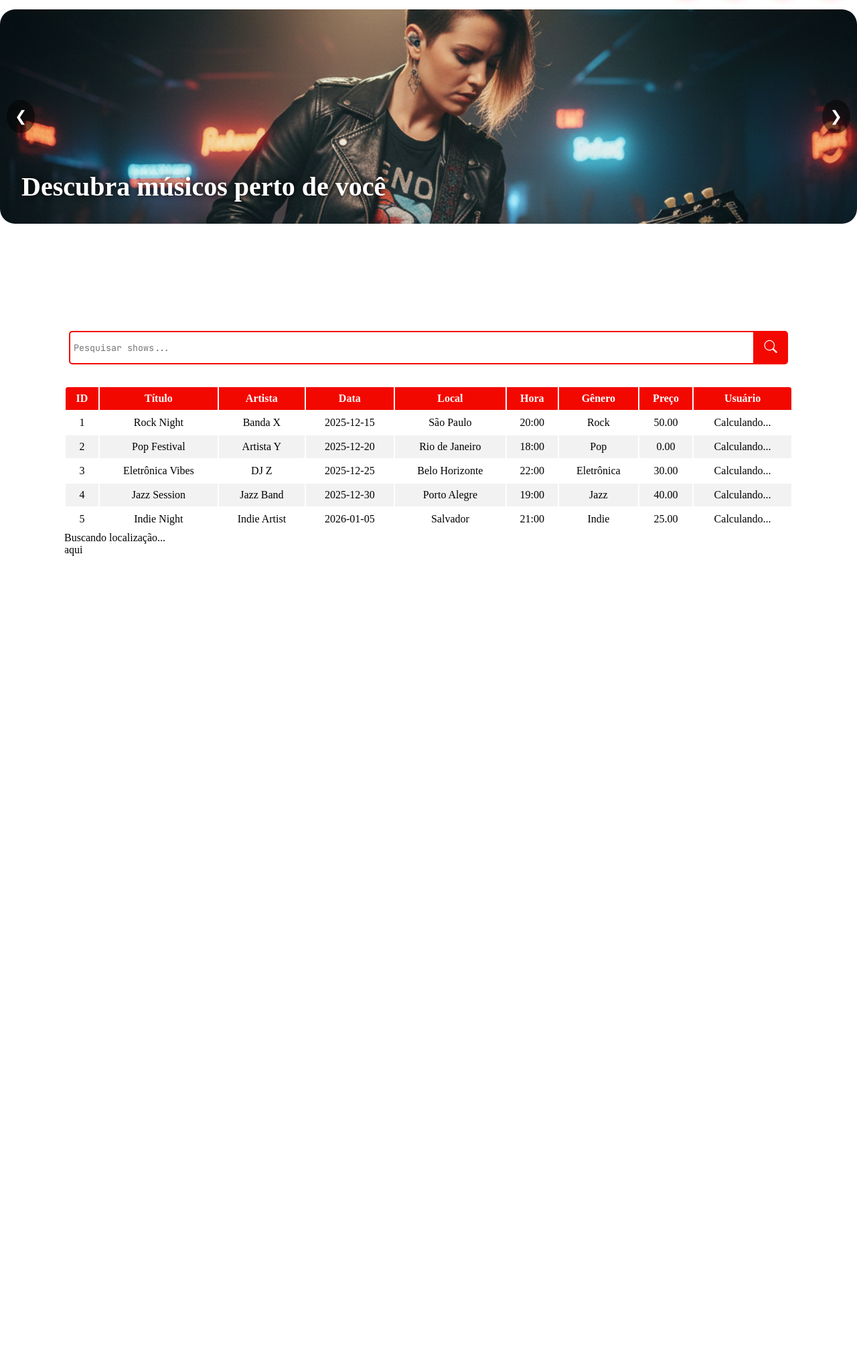
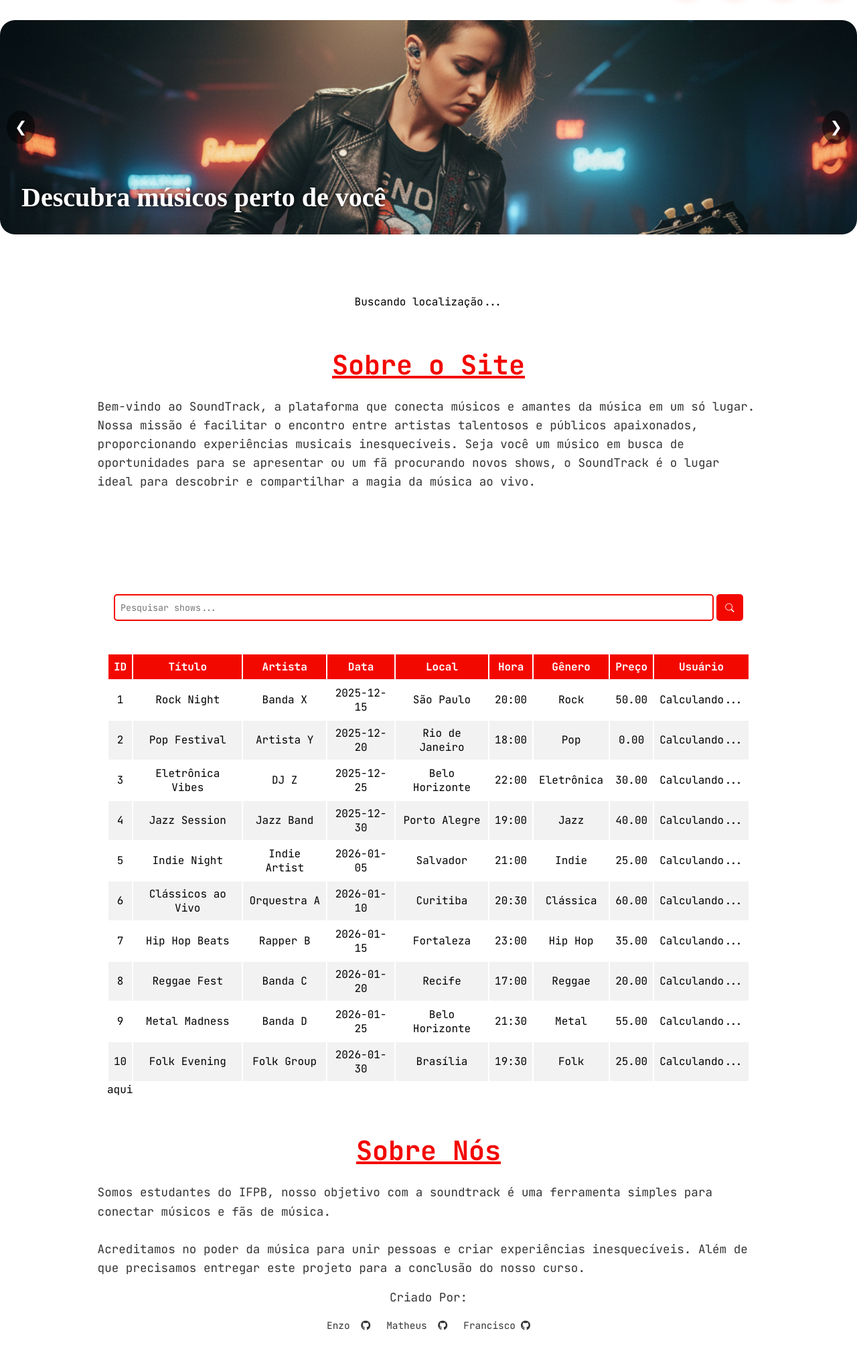
Before and after one commit to Enzuuuuu/SoundTrack, a Flask app: page / in a window 1280 px wide. Shown: the part 69-2077 px from the top of the page at 67% size. Before the commit the page ends 899 px from the top, so only its background shows below. Run offline with Flask 3, Linux system fonts and the light colour scheme; some libraries are stand-ins or nearby versions.

Commit message:
Adicionando o estilo da barra de pesquisa

```diff
--- a/data/dados.csv
+++ b/data/dados.csv
@@ -1,6 +1,11 @@
-id,titulo,artista,data,hora,local,genero,preco,usuario
-1,Rock Night,Banda X,2025-12-15,20:00,São Paulo,Rock,50.00,user1
-2,Pop Festival,Artista Y,2025-12-20,18:00,Rio de Janeiro,Pop,0.00,user2
-3,Eletrônica Vibes,DJ Z,2025-12-25,22:00,Belo Horizonte,Eletrônica,30.00,user3
-4,Jazz Session,Jazz Band,2025-12-30,19:00,Porto Alegre,Jazz,40.00,user1
-5,Indie Night,Indie Artist,2026-01-05,21:00,Salvador,Indie,25.00,user4
+id,titulo,artista,data,hora,local,genero,preco,latitude,longitude
+1,Rock Night,Banda X,2025-12-15,20:00,São Paulo,Rock,50.00,-23.55052,-46.633308
+2,Pop Festival,Artista Y,2025-12-20,18:00,Rio de Janeiro,Pop,0.00,-22.906847,-43.172896
+3,Eletrônica Vibes,DJ Z,2025-12-25,22:00,Belo Horizonte,Eletrônica,30.00,-19.916681, -43.934493
+4,Jazz Session,Jazz Band,2025-12-30,19:00,Porto Alegre,Jazz,40.00,-30.034647,-51.217658
+5,Indie Night,Indie Artist,2026-01-05,21:00,Salvador,Indie,25.00,-12.971399,-38.501305
+6,Clássicos ao Vivo,Orquestra A,2026-01-10,20:30,Curitiba,Clássica,60.00,-25.429596,-49.271272
+7,Hip Hop Beats,Rapper B,2026-01-15,23:00,Fortaleza,Hip Hop,35.00,-3.71722,-38.543369
+8,Reggae Fest,Banda C,2026-01-20,17:00,Recife,Reggae,20.00,-8.047562,-34.877001
+9,Metal Madness,Banda D,2026-01-25,21:30,Belo Horizonte,Metal,55.00,-19.916681,-43.934493
+10,Folk Evening,Folk Group,2026-01-30,19:30,Brasília,Folk,25.00,-15.794229,-47.882167
--- a/static/css/index.css
+++ b/static/css/index.css
@@ -6,7 +6,7 @@
     position: relative;
     width: 100%;
     height: 35%;
-    margin: 4rem auto;
+    margin: 5rem auto;
     overflow: hidden;
     border-radius: 1.4rem;
 }
@@ -55,6 +55,104 @@
 .prev { left: 10px; }
 .next { right: 10px; }
 
+
+.sobre{
+    display: flex;
+    flex-direction: column;
+    align-items: center;
+    justify-content: center;
+    margin: 1.5rem auto;
+    width: 80%;
+    font-family: "JetBrains Mono", monospace;
+    font-size: 1.2rem;
+    line-height: 1.6;
+    color: #333;
+    padding: 1.1rem;
+}
+.sobre p{
+    margin-bottom: 1rem;
+    font-size: 1.1rem;
+}
+
+.sobre h2{
+    font-size: 2.5rem;
+    margin-bottom: 1rem;
+    color: #F30800;
+    text-decoration: underline;
+}
+.sobrenos{
+    display: flex;
+    flex-direction: column;
+    align-items: center;
+    justify-content: center;
+    margin: 1.5rem auto;
+    width: 80%;
+    font-family: "JetBrains Mono", monospace;
+    font-size: 1.2rem;
+    line-height: 1.6;
+    color: #333;
+    padding: 1.1rem;
+}
+.sobrenos h2{
+    font-size: 2.5rem;
+    margin-bottom: 1rem;
+    color: #F30800;
+    text-decoration: underline;
+}
+
+.sobrenos ul li{
+    font-size: 0.9rem;
+}
+.sobrenos ul li a{
+    margin-left: 0.5rem;
+    color: #333;
+    text-decoration: none;
+}
+.sobrenos p{
+    margin-bottom: 1rem;
+    font-size: 1.1rem;
+}
+
+.status{
+    font-size: 1rem;
+    font-family: "JetBrains Mono", monospace;
+    width: fit-content;
+    margin: 1rem auto;
+    padding: 10px;
+    border-radius: 0.5rem;
+    animation: expand 0.3s ease-in;
+}
+
+.sucesso{
+    background-color: rgb(206, 247, 206, 0.8);
+    text-align: center;
+    width: fit-content;
+    padding: 20px;
+    margin: 1rem auto;
+    border-radius: 1rem;
+    animation: fadeInfadeout 1s ease-in;
+    animation-fill-mode: forwards;
+
+}
+
+.erro{
+    background-color: rgb(255, 180, 180, 0.8);
+    text-align: center;
+    width: fit-content;
+    padding: 20px;
+    margin: 1rem auto;
+    border-radius: 1rem;
+    animation: fadeInfadeout 1.8s ease-in;
+    animation-fill-mode: forwards;
+}
+
+@keyframes fadeInfadeout {
+    0% {opacity: 0;}
+    30% {opacity: 1;}
+    70% {opacity: 1;}
+    100% {opacity: 0;}
+}
+
 @media (min-width: 1024px) {
 
     .carousel{
--- a/static/css/style.css
+++ b/static/css/style.css
@@ -33,7 +33,7 @@ ul{
     gap: 1.5rem;
 }
 
-ul li{
+.menu li{
     width: 3rem;
     height: 3rem;
     border: 2px solid #ffffff;
@@ -48,32 +48,32 @@ ul li{
 }
 
 
-ul li .icone{
+.menu li .icone{
     font-size: 1em;
 }
 
-ul li .texto{
+.menu li .texto{
     transform: scale(0);
     transition: .3s;
     transition-delay: .1s;
 }
 
-ul li span{
+.menu li span{
     position: absolute;
 }
-ul li:hover{
+.menu li:hover{
     width: 8rem;
 }
 
-ul li:hover .texto{
+.menu li:hover .texto{
     transform: scale(1);
 }
 
-ul li:hover .icone{
+.menu li:hover .icone{
     transform: scale(0);
 }
 
-ul li::before{
+.menu li::before{
     content: '';
     position: absolute;
     background-image: linear-gradient(45deg, #F7B32B, #F30800 );
@@ -82,7 +82,7 @@ ul li::before{
     border-radius: 60px;
 }
 
-ul li:hover::before{
+.menu li:hover::before{
     opacity: 1;
 }
 .meio{
@@ -208,57 +208,42 @@ text-decoration: underline;
     justify-content: center;
     margin-bottom: 10px;
 }
-
 .tabela{
     width: 85%;
     margin: 2rem auto;
     border-collapse: collapse;
-    display: flex;
-    flex-direction: column;
-    justify-content: center;
-    overflow-x: auto;
-    border-radius: 10px;
-}
-
-.tabela th, .tabela td{
-    padding: 8px;
-    text-align: center;
-}
-
-.tabela tr:nth-child(even){
-    background-color: #f2f2f2;
-}
-.tabela th{
-    background-color: #F30800;
-    color: white;
 }
 
 .pesquisa{
-    display: flex;
-    justify-content: center;
     margin-top: 6rem;
+    margin-bottom: 1rem;
+    text-align: center;
+    gap: 0;
 }
 
 .pesquisa input{
-    width: 80%;
-    height: 50px;
+    width: 70%;
+    padding: 8px;
     border: 2px solid #F30800;
-    border-radius: 5px 0 0 5px;
-    padding: 5px;
+    border-radius: 5px;
+    font-family: "JetBrains Mono", monospace;
+    height: 40px;
+}
+
+.pesquisa input::placeholder{
     font-family: "JetBrains Mono", monospace;
 }
 
 .pesquisa button{
-    width: 50px;
-    height: 50px;
-    border: 2px solid #F30800;
-    border-left: none;
-    border-radius: 0 5px 5px 0;
+    padding: 8px 12px;
+    border: none;
     background-color: #F30800;
     color: white;
-    font-size: 1.2rem;
+    border-radius: 5px;
+    font-family: "JetBrains Mono", monospace;
     cursor: pointer;
-    transition: background-color .3s;
+    height: 40px;
+    width: 40px;
 }
 @media screen and (min-width:1024px){  /*Computador*/
     /*mensagem de erro*/
@@ -340,11 +325,12 @@ header{
     height: 6rem;
 }
 
+
 header h1{
     font-size: 1.5rem;
 }
 
-ul li{
+.menu li{
     width: 2.2rem;
     height: 2.2rem;
 }
--- /dev/null
+++ b/static/css/tabela.css
@@ -0,0 +1,23 @@
+.tabela{
+    width: 75%;
+    margin: 2rem auto;
+    border-collapse: collapse;
+    display: flex;
+    flex-direction: column;
+    justify-content: center;
+    overflow-x: auto;
+    font-family: "JetBrains Mono", monospace;
+}
+
+.tabela th, .tabela td{
+    padding: 8px;
+    text-align: center;
+}
+
+.tabela tr:nth-child(even){
+    background-color: #f2f2f2;
+}
+.tabela th{
+    background-color: #F30800;
+    color: white;
+}
--- a/static/javascript/geolocalizacao.js
+++ b/static/javascript/geolocalizacao.js
@@ -2,6 +2,7 @@
 // Callback de erro
 // ======================
 function erro(err) {
+    document.getElementById("status").classList.add("erro");
     document.getElementById("status").textContent =
         `Erro ao obter localização: ${err.message}`;
 }
@@ -31,10 +32,12 @@ function sucesso(position) {
             `Você está em: ${data.address}`;
         document.getElementById("status").textContent =
             "Localização obtida com sucesso!";
+        document.getElementById("status").classList.add("sucesso");
     })
     .catch(err => {
         document.getElementById("status").textContent =
             `Erro ao obter endereço: ${err.message}`;
+        document.getElementById("status").classList.add("erro");
     });
 
     // ---------- FETCH 2: distâncias ----------
@@ -62,9 +65,6 @@ function sucesso(position) {
     .catch(err => console.error("Erro:", err));
 }
 
-// ======================
-// Inicialização
-// ======================
 window.addEventListener("load", () => {
     const statusParagrafo = document.getElementById("status");
     statusParagrafo.textContent = "Buscando localização...";
--- a/templates/index.html
+++ b/templates/index.html
@@ -24,7 +24,7 @@
   <header>
     <h1>SoundTrack</h1>
     <nav>
-      <ul>
+      <ul class="menu">
         <a href="/config">
           <li>
             <span class="icone"><i class="bi bi-person-fill-gear"></i></span>
@@ -82,6 +82,14 @@
       <button class="next">❯</button>
       </div>
 
+    </section>
+    <div class="status" ><span id="status"></span></div>
+    <section class="sobre">
+      <h2>Sobre o Site</h2>
+      <p>Bem-vindo ao SoundTrack, a plataforma que conecta músicos e amantes da música em um só lugar. Nossa missão é
+        facilitar o encontro entre artistas talentosos e públicos apaixonados, proporcionando experiências musicais
+        inesquecíveis. Seja você um músico em busca de oportunidades para se apresentar ou um fã procurando novos shows,
+        o SoundTrack é o lugar ideal para descobrir e compartilhar a magia da música ao vivo.</p>
 
     </section>
 
@@ -119,8 +127,7 @@
             <td>{{ resultado.hora }}</td>
             <td>{{ resultado.genero }}</td>
             <td>{{ resultado.preco }}</td>
-                        <td class="distancia"
-                data-titulo="{{ resultado.titulo }}">
+            <td class="distancia" data-titulo="{{ resultado.titulo }}">
               Calculando...
             </td>
             {% endfor %}
@@ -137,8 +144,7 @@
             <td>{{ show.hora }}</td>
             <td>{{ show.genero }}</td>
             <td>{{ show.preco }}</td>
-                <td class="distancia"
-                data-titulo="{{ show.titulo }}">
+            <td class="distancia" data-titulo="{{ show.titulo }}">
               Calculando...
             </td>
           </tr>
@@ -148,11 +154,27 @@
       </table>
 
 
-    <span id="status">aqui</span>
+
       <span id="resultado">aqui</span>
 
   </main>
+
+  <footer class="sobrenos">
+    <h2>Sobre Nós</h2>
+    <p>Somos estudantes do IFPB, nosso objetivo com a soundtrack é uma ferramenta simples para conectar músicos e fãs de
+      música. <br><br>
+      Acreditamos no poder da música para unir pessoas e criar experiências inesquecíveis. Além de que precisamos
+      entregar este projeto para a conclusão do nosso curso.
+    </p>
+    <p>Criado Por:</p>
+    <ul>
+      <li>Enzo <a href="https://github.com/Enzuuuuu"><i class="fa-brands fa-github"></i></a></li>
+      <li>Matheus <a href="https://github.com/mattheuspaivadini"><i class="fa-brands fa-github"></i></a></li>
+      <li>Francisco<a href="https://github.com/francisco-josetti"><i class="fa-brands fa-github"></i></a></li>
+    </ul>
+  </footer>
   <script src="../static/javascript/carrossel.js"></script>
+  <script src="https://kit.fontawesome.com/8de2dbf4f4.js" crossorigin="anonymous"></script>
   <script src="../static/javascript/geolocalizacao.js"></script>
 </body>
 
```
Also changed, not shown: 2 other files. Lines whose indentation alone changed are shown as unchanged.
